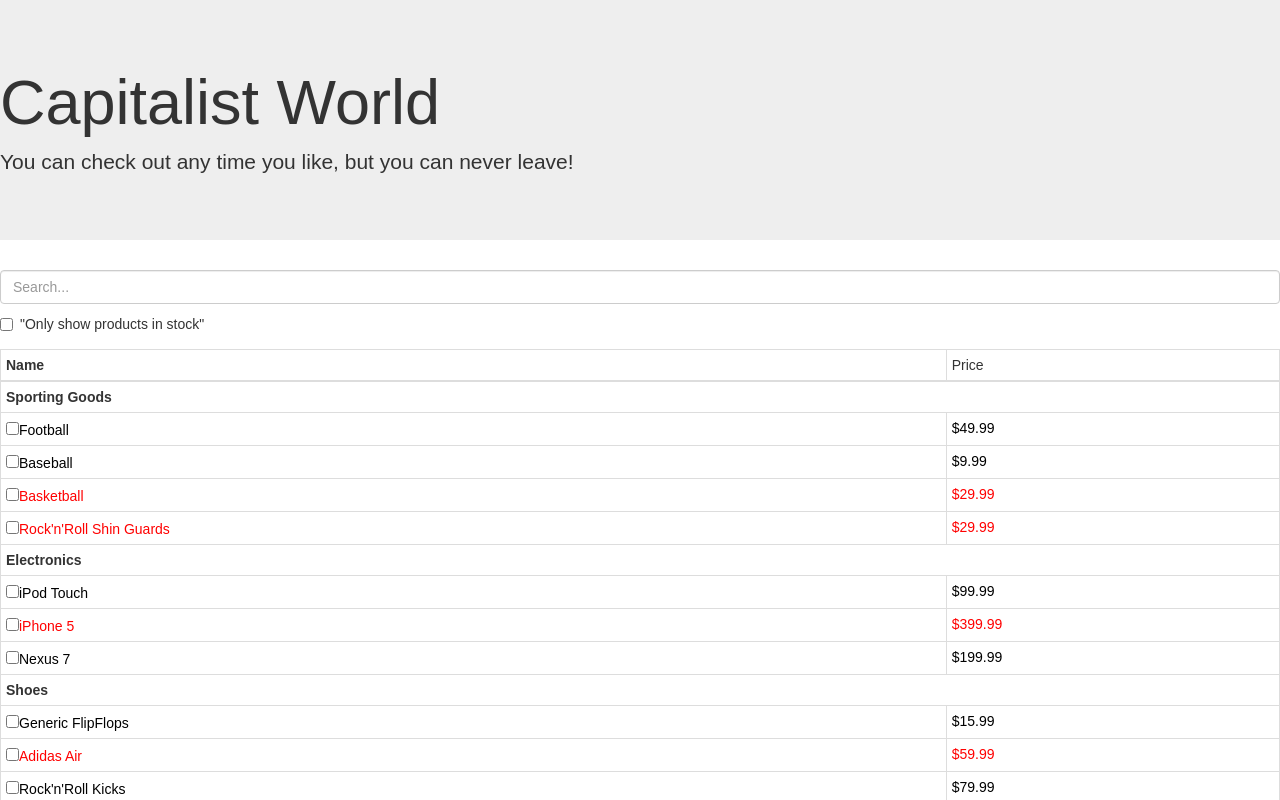
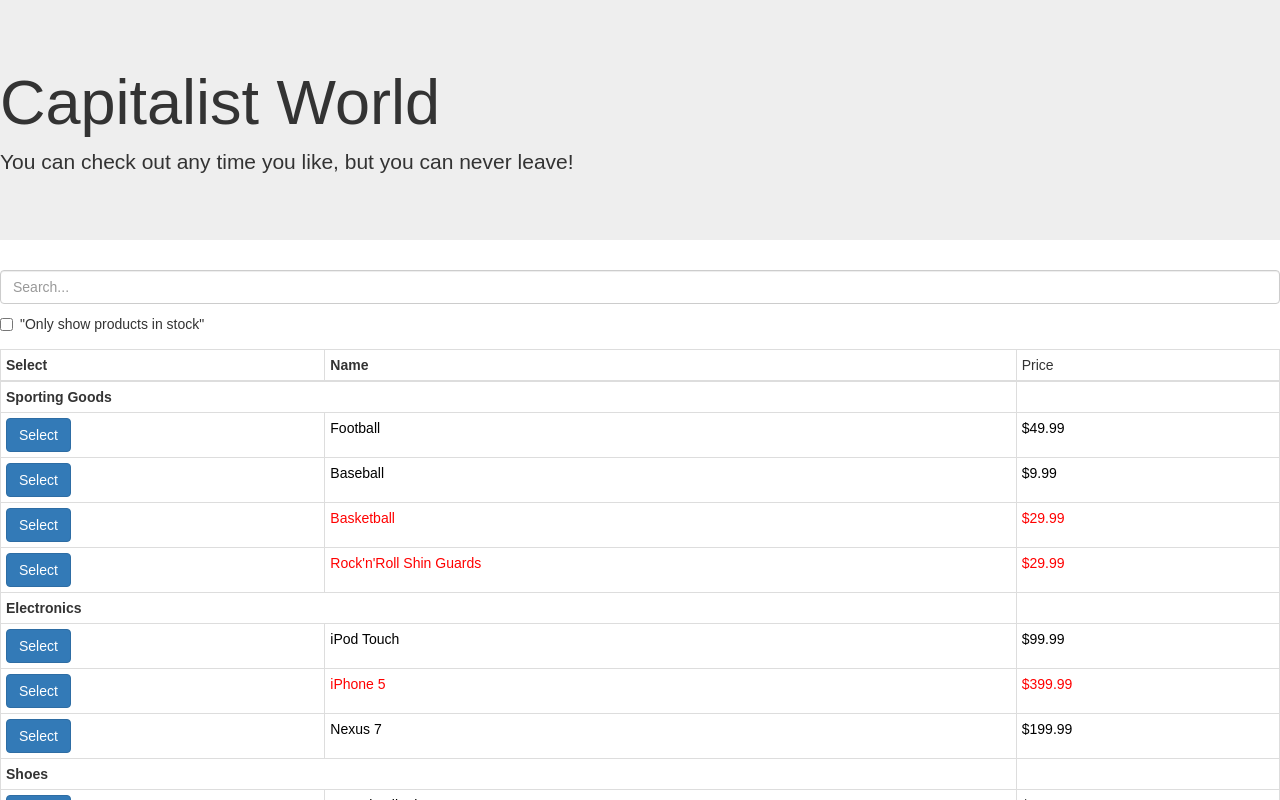
Before and after one commit to Kaylotura/react-app, a React (Create React App) app: page / in a window 1280 px wide. Shown: the top 800 px of the page. Built offline with nearby package versions, Linux system fonts and the light colour scheme.

Commit message:
added color buttons, need them to change

```diff
--- a/src/StockTable.js
+++ b/src/StockTable.js
@@ -12,6 +12,7 @@
       <Table bordered condensed hover>
         <thead>
           <tr>
+            <td><strong>Select</strong></td>
             <td><strong>Name</strong></td>
             <td>Price</td>
           </tr>
--- a/src/TableBody.js
+++ b/src/TableBody.js
@@ -3,6 +3,7 @@
  */
 import React, { Component } from 'react'
 import PropTypes from 'prop-types'
+import {ButtonToolbar, Button} from 'react-bootstrap'
 
 export default class TableBody extends Component {
   constructor () {
@@ -42,15 +43,22 @@
           }
 
           tableBody.push(
+
             <tr key={inventoryItem.name}>
+              <td>
+                <ButtonToolbar>
+                    <Button
+                      id={inventoryId}
+                      bsStyle='primary'
+                      onClick={
+                        (event) => this.props.updateInCart(inventoryItem.name, inventoryItem.price)
+                      }
+                    >
+                    Select
+                  </Button>
+                </ButtonToolbar>
+              </td>
               <td style={{ color: styleColor }}>
-                <input
-                  id={inventoryId}
-                  type='checkbox'
-                  onChange={
-                                            (event) => this.props.updateInCart(inventoryItem.name, inventoryItem.price)
-                                        }
-                                    />
                 {inventoryItem.name}
               </td>
               <td style={{ color: styleColor }}>${inventoryItem.price}</td>
@@ -64,6 +72,7 @@
         {tableBody}
         <tr>
           <td><strong>Total</strong></td>
+          <td></td>
           <td id='priceTotal'><strong>${this.props.priceTotal}</strong></td>
         </tr>
       </tbody>
```
